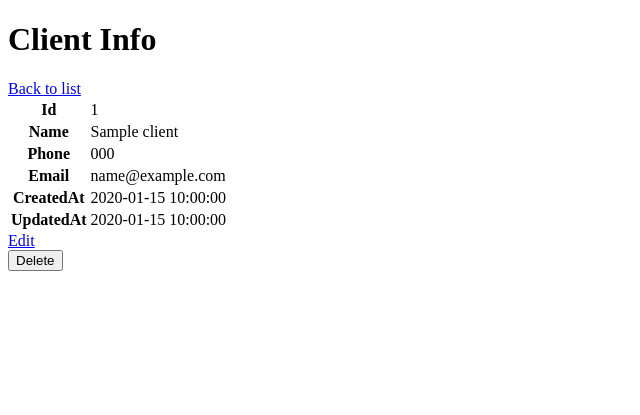
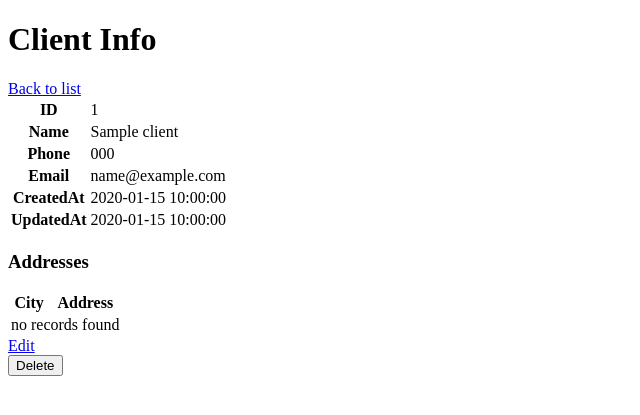
Before and after one commit to lekseven/retailcrm-clients, a Symfony app: template templates/client/show.html.twig in a window 1280 px wide. Shown: the top 415 px of the page, without its empty margins (0-640 px from the left). Run offline with Twig, Linux system fonts and the light colour scheme; the template is opened without the code that fills it: most values are stand-ins (such as "Sample title", 1, 10 or a date in 2020); some libraries are stand-ins or nearby versions.

Commit message:
Add address index to client_show page

```diff
--- a/templates/address/index.html.twig
+++ b/templates/address/index.html.twig
@@ -1,29 +1,17 @@
-{% extends 'base.html.twig' %}
+<h3>Addresses</h3>
 
-{% block title %}Address index{% endblock %}
-
-{% block body %}
-    <h1>Address index</h1>
-
-    <table class="table">
+<table class="table table-hover">
     <thead>
         <tr>
-                <th>Id</th>
             <th>City</th>
             <th>Address</th>
-                <th>actions</th>
         </tr>
     </thead>
     <tbody>
     {% for address in addresses %}
         <tr>
-                <td>{{ address.id }}</td>
             <td>{{ address.city }}</td>
             <td>{{ address.address }}</td>
-                <td>
-                    <a href="{{ path('address_show', {'id': address.id}) }}">show</a>
-                    <a href="{{ path('address_edit', {'id': address.id}) }}">edit</a>
-                </td>
         </tr>
     {% else %}
         <tr>
@@ -32,6 +20,3 @@
     {% endfor %}
     </tbody>
 </table>
-
-    <a href="{{ path('address_new') }}">Create new</a>
-{% endblock %}
--- a/templates/client/show.html.twig
+++ b/templates/client/show.html.twig
@@ -11,7 +11,7 @@
         <table class="table table-hover">
             <tbody>
             <tr>
-                <th>Id</th>
+                <th>ID</th>
                 <td>{{ client.id }}</td>
             </tr>
             <tr>
@@ -37,6 +37,8 @@
             </tbody>
         </table>
 
+        {{ include('address/index.html.twig', {'addresses': client.addresses}) }}
+
         <a class="btn btn-primary" href="{{ path('client_edit', {'id': client.id}) }}">Edit</a>
 
         <div class="float-right">
```
Also changed, not shown: templates/client/_form.html.twig (+0 -10 lines). Lines whose indentation alone changed are shown as unchanged.
